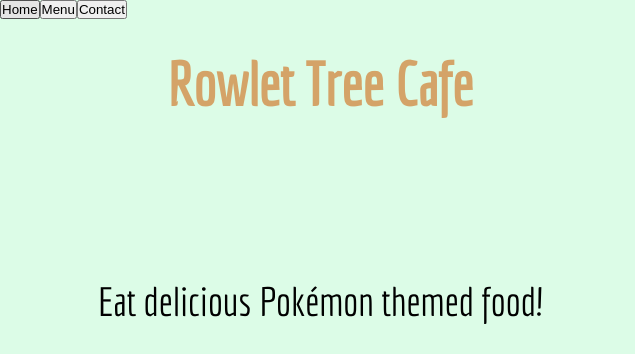
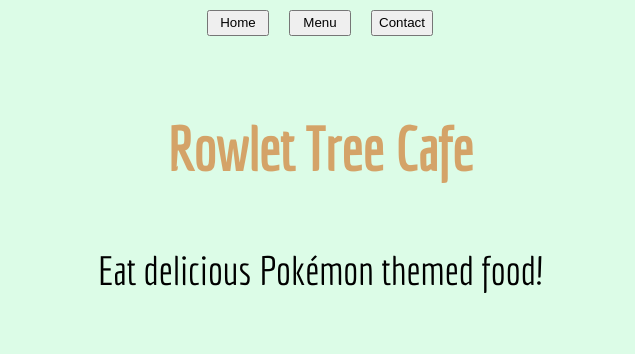
Before and after one commit to vinothrobinson/restaurant-page, a plain HTML site: page index.html in a window 1280 px wide. Shown: the top 354 px of the page, 0-635 px from the left. Drawn offline with Linux system fonts and the light colour scheme.

Commit message:
Styled the new pages that were added and also included a section for working hours on the home page

```diff
--- a/styles.css
+++ b/styles.css
@@ -3,7 +3,7 @@
     padding: 0;
 }
 
-.home-page {
+.home-page, .menu-page, .contact-page {
     display: grid;
     grid-template-columns: 50% 50%;
     height: 100vh;
@@ -11,6 +11,19 @@
 
 .site-info {
     background-color: #dcfce7;
+}
+
+.tabs {
+    display: flex;
+    justify-content: center;
+    gap: 20px;
+    height: 8%;
+    padding: 10px;
+}
+
+.button-tab {
+    width: 10%;
+    height: 40%;
 }
 
 .restaurant-name {
@@ -22,7 +35,7 @@
 }
 
 .comments {
-    margin-top: 25%;
+    margin-top: 10%;
     font-size: 40px;
     font-family: 'Economica';
     text-align: center;
```
